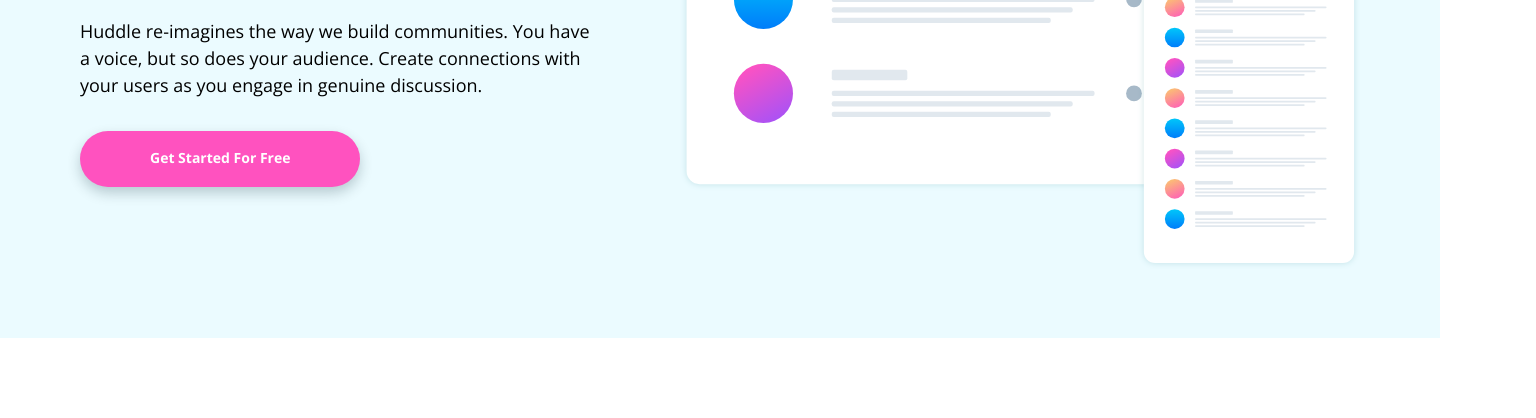
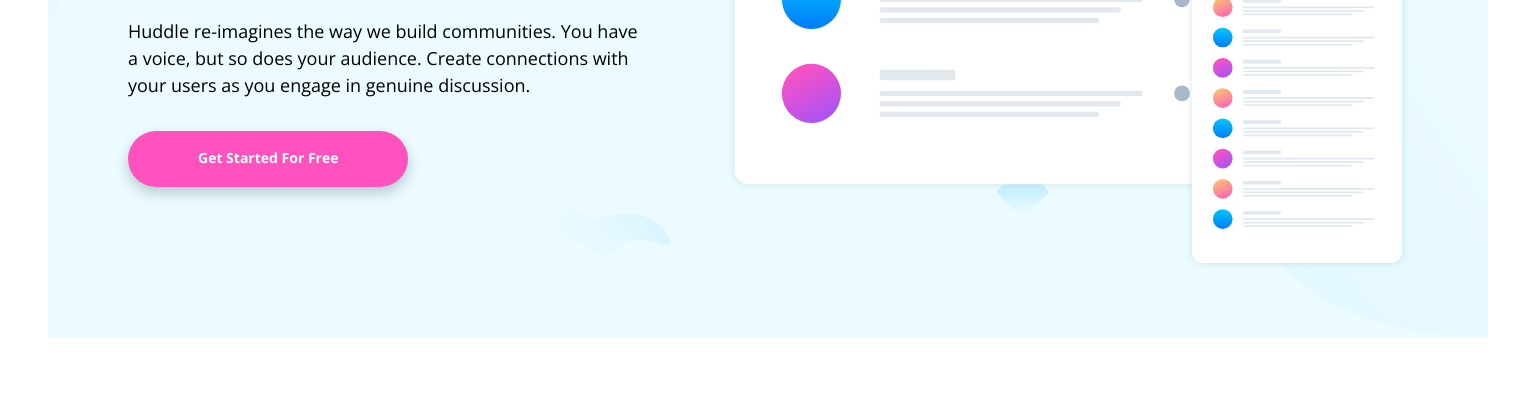
Before and after one commit to juani2/Huddle-Landing-Page-with-Alternating-Feature-Blocks-Challenge, a plain HTML site: page index.html in a window 1536 px wide. Shown: the part 382-800 px from the top of the page. Drawn offline with nearby package versions, Linux system fonts and the light colour scheme.

Commit message:
Added background

```diff
--- a/style.css
+++ b/style.css
@@ -39,6 +39,13 @@ body {
     font-weight: 400;
     font-size: clamp(14px, calc((14 / 375) * 100vw), 18px);
     line-height: clamp(21px, calc((21 / 375) * 100vw), 27px);
+}
+
+body {
+    /* Keeps the design at 1440px below, if viewport is much larger, design wont adjust anymore */
+    width: min(100%, 1440px);
+    height: fit-content;
+    margin: 0 auto;
 }
 
 h1,
@@ -180,14 +187,13 @@ h2 {
 /*====================================================================================================*/
 /* Page Header section Layout Styles */
 .page-header {
-    /* Styling for the responsive behavior of page header
-     * Header grows from the smallest viewport up-to 1440px wide only
-     * On larger view port, the design looks the same as 1440px viewport width*/
-    width: min(100%, 1440px);
     min-height: 720px;
     padding-top: clamp(27px, calc((27 / 375) * 100vw), 48px);
 
     background-color: var(--color-neutral-light);
+    background-image: url("/images/bg-hero-mobile.svg");
+    background-repeat: no-repeat;
+    background-size: contain
 }
 
 .page-header__nav {
@@ -238,6 +244,9 @@ h2 {
 }
 
 @media screen and (min-width: 1320px){
+    .page-header {
+        background-image: url("/images/bg-hero-desktop.svg");
+    }
     .page-header__main {
         flex-direction: row;
     }
```
